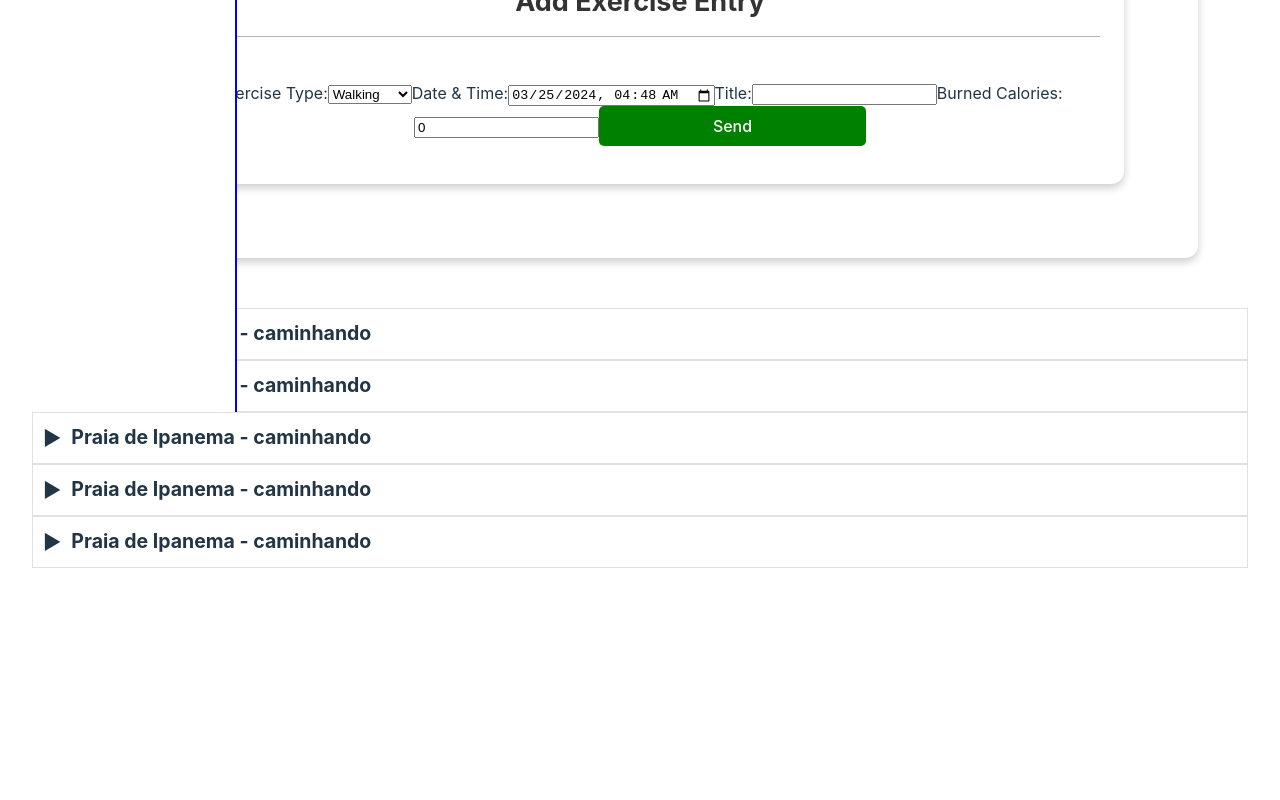
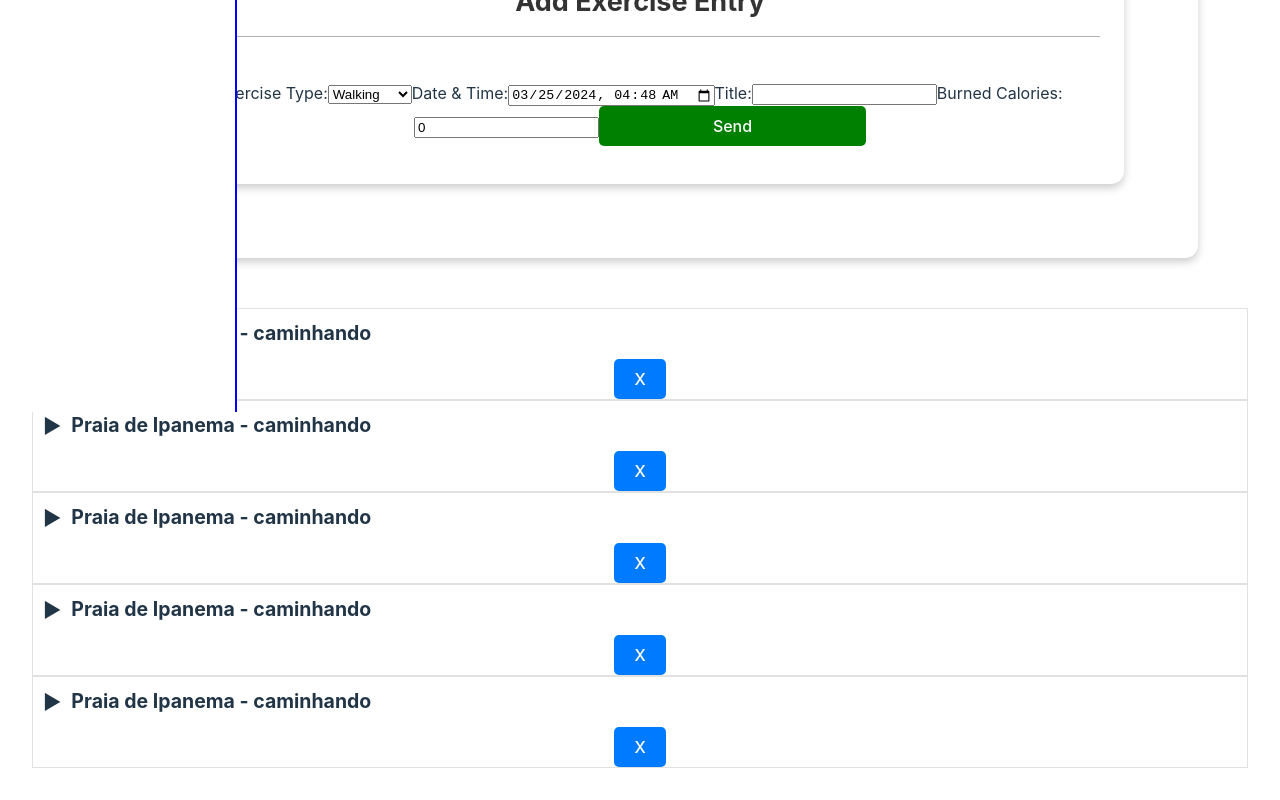
Before and after one commit to MatthewLacerda2/CalorieBurningApp, a React (Vite) app in the folder calorieburningapp.client/: page /User in a window 1280 px wide. Shown: the part 443-1243 px from the top of the page. Before the commit the page ends 1043 px from the top, so only its background shows below. Built offline with nearby package versions, Linux system fonts and the light colour scheme.

Commit message:
delete button at recent entries list at userpage

```diff
--- /dev/null
+++ b/calorieburningapp.client/src/Components/Button/Button.css
@@ -0,0 +1,13 @@
+.custom-button {
+    padding: 10px 20px;
+    border: none;
+    border-radius: 5px;
+    background-color: #007bff;
+    color: white;
+    font-size: 16px;
+    cursor: pointer;
+}
+
+.custom-button:hover {
+    background-color: #0056b3;
+}
--- /dev/null
+++ b/calorieburningapp.client/src/Components/Button/Button.tsx
@@ -0,0 +1,17 @@
+import React from 'react';
+import './Button.css';
+
+interface ButtonProps {
+  text: string;
+  onClick: () => void;
+}
+
+const Button: React.FC<ButtonProps> = ({ text, onClick }) => {
+  return (
+    <button className="custom-button" onClick={onClick} >
+      {text}
+    </button>
+  );
+};
+
+export default Button;
--- /dev/null
+++ b/calorieburningapp.client/src/Components/Button/index.js
@@ -0,0 +1 @@
+export {default} from './Button.tsx';
--- a/calorieburningapp.client/src/Components/Expandable/Expandable.tsx
+++ b/calorieburningapp.client/src/Components/Expandable/Expandable.tsx
@@ -1,12 +1,13 @@
-import React, { useState } from 'react';
+import React, { ReactNode, useState } from 'react';
 import './Expandable.css';
 
 interface ExpandableProps {
   headline: string;
   content: string[];
+  children?: ReactNode[];
 }
 
-const Expandable: React.FC<ExpandableProps> = ({ headline, content }) => {
+const Expandable: React.FC<ExpandableProps> = ({ headline, content, children }) => {
   const [expanded, setExpanded] = useState(false);
 
   const toggleExpanded = () => {
@@ -26,6 +27,7 @@ const Expandable: React.FC<ExpandableProps> = ({ headline, content }) => {
           ))}
         </div>
       )}
+      {children}
     </div>
   );
 };
--- a/calorieburningapp.client/src/Pages/User/UserPage/UserPage.tsx
+++ b/calorieburningapp.client/src/Pages/User/UserPage/UserPage.tsx
@@ -3,8 +3,13 @@ import SideBar from '../../../Components/SideBar/SideBar';
 import Expandable from '../../../Components/Expandable/Expandable';
 import Card from '../../../Components/Card/Card';
 import ExerciseFormulary from '../../../Components/ExerciseEntry/ExerciseFormulary';
+import Button from '../../../Components/Button/Button';
 
 const UserPage: React.FC = () => {
+
+  const funcao = () => {
+    console.log("debug");
+  };
 
   const titulo: string = "Praia de Ipanema - caminhando";
   const contento: string[] = [
@@ -14,23 +19,22 @@ const UserPage: React.FC = () => {
     "Time: 9:00pm"
   ];
 
-  const calWarning: string = `Reach 300cal to mark a streak for the day!`;
+  const calWarning: string =`Reach 300cal to mark a streak for the day!`;
   const streakInfo: string = `Current Streak: 0 Longest Streak: 0`
   const totalCals: string = `Total calories Burnt: 0`;
 
   return (
     <div>
-      <SideBar></SideBar>
+      <SideBar/>
       <div>
         <Card title="Username" items={[calWarning, streakInfo, totalCals]} children={<ExerciseFormulary/>}/>
       </div>
       <div>
-
-        <Expandable headline={titulo} content={contento} />
-        <Expandable headline={titulo} content={contento} />
-        <Expandable headline={titulo} content={contento} />
-        <Expandable headline={titulo} content={contento} />
-        <Expandable headline={titulo} content={contento} />
+        <Expandable headline={titulo} content={contento} children={[<Button text='X' onClick={funcao}/>]} />
+        <Expandable headline={titulo} content={contento} children={[<Button text='X' onClick={funcao}/>]} />
+        <Expandable headline={titulo} content={contento} children={[<Button text='X' onClick={funcao}/>]} />
+        <Expandable headline={titulo} content={contento} children={[<Button text='X' onClick={funcao}/>]} />
+        <Expandable headline={titulo} content={contento} children={[<Button text='X' onClick={funcao}/>]} />
       </div>
     </div>
   );
```
